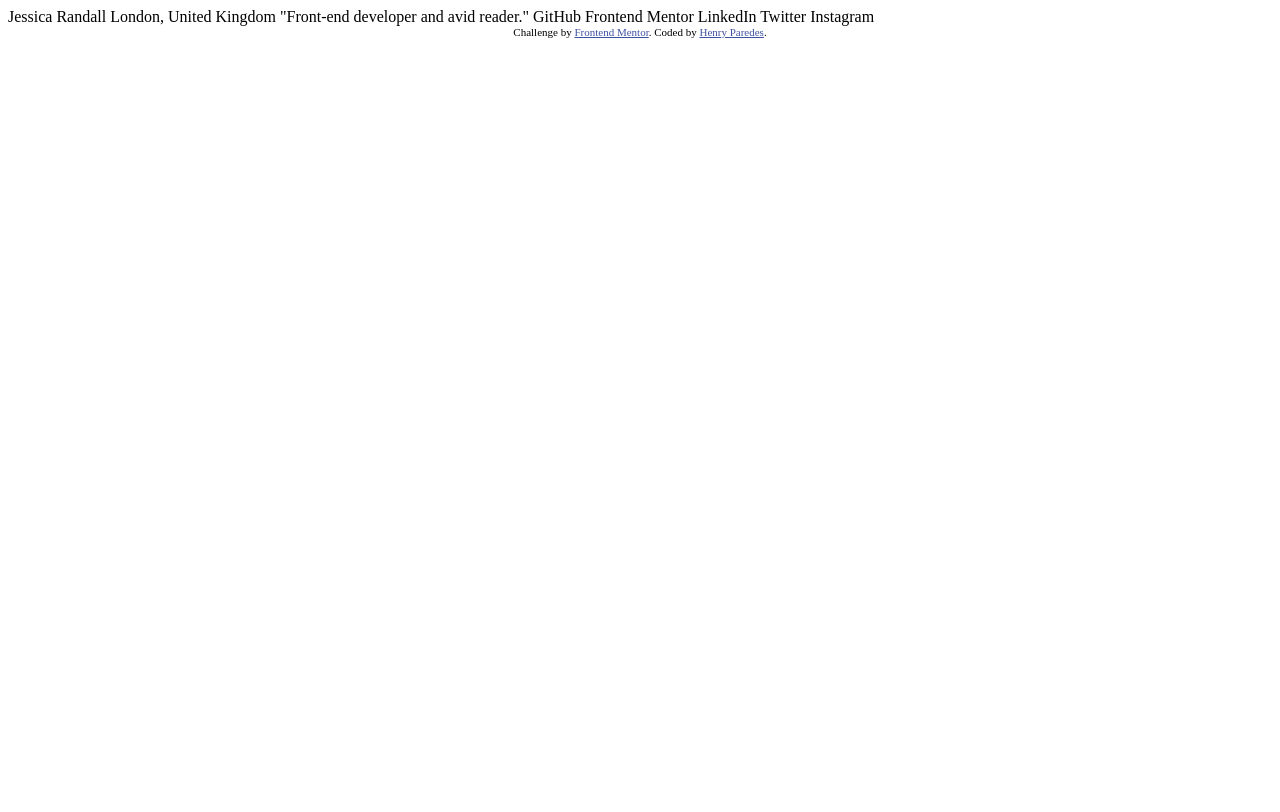
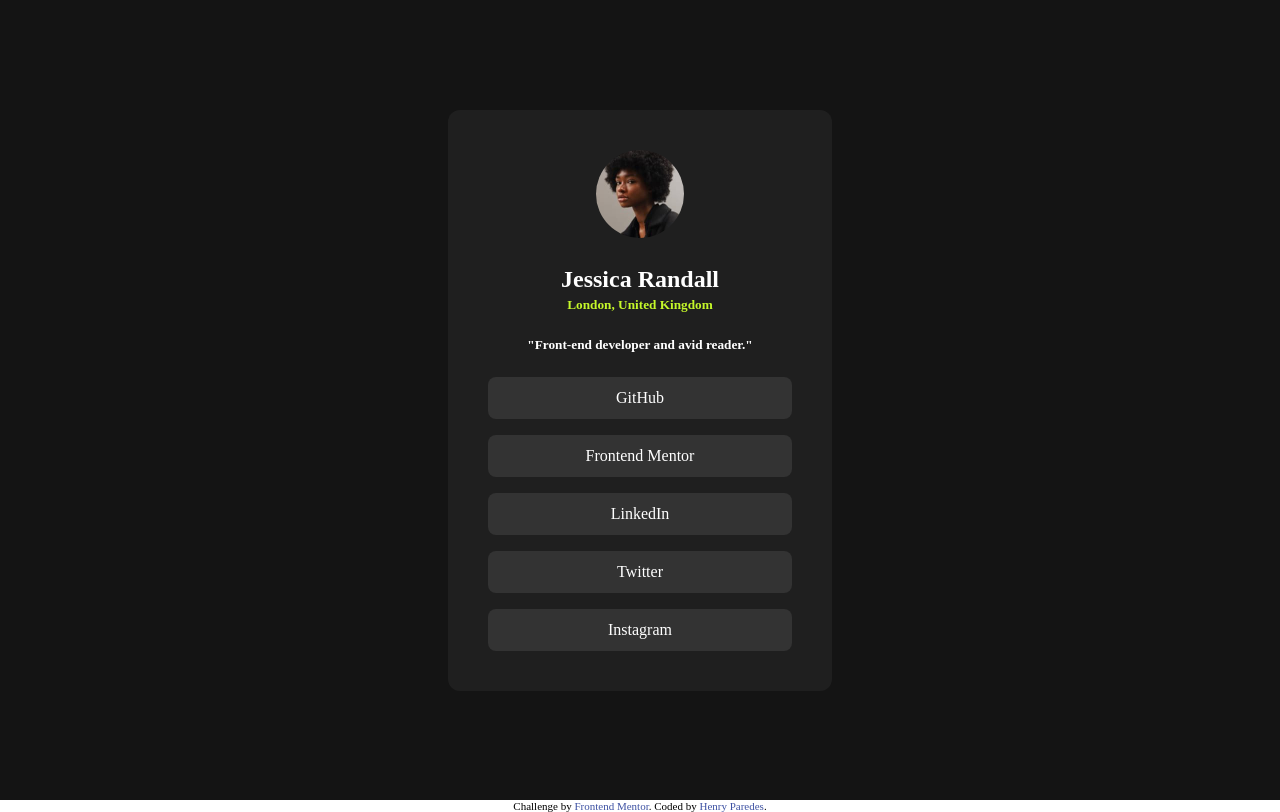
Before and after one commit to henryapm/social-links-profile, a plain HTML site: page index.html in a window 1280 px wide. Drawn offline with Linux system fonts and the light colour scheme.

Commit message:
mostly donw

```diff
--- a/index.html
+++ b/index.html
@@ -5,26 +5,27 @@
   <meta name="viewport" content="width=device-width, initial-scale=1.0"> <!-- displays site properly based on user's device -->
 
   <link rel="icon" type="image/png" sizes="32x32" href="./assets/images/favicon-32x32.png">
-
+  <link rel="stylesheet" href="style.css">
   <title>Frontend Mentor | Social links profile</title>
 
-  <!-- Feel free to remove these styles or customise in your own stylesheet 👍 -->
-  <style>
-    .attribution { font-size: 11px; text-align: center; }
-    .attribution a { color: hsl(228, 45%, 44%); }
-  </style>
 </head>
 <body>
 
-  Jessica Randall
-  London, United Kingdom
-  "Front-end developer and avid reader."
-
-  GitHub
-  Frontend Mentor
-  LinkedIn
-  Twitter
-  Instagram
+  <main>
+    <section>
+      <img src="./assets/images/avatar-jessica.jpeg" alt="">
+      <h1 class="name">Jessica Randall</h1>
+      <h5 class="location">London, United Kingdom</h5>
+      <h5 class="ocupation">"Front-end developer and avid reader."</h5>
+      <ul>
+        <a href=""><li>GitHub</li></a>
+        <a href=""><li>Frontend Mentor</li></a>
+        <a href=""><li>LinkedIn</li></a>
+        <a href=""><li>Twitter</li></a>
+        <a href=""><li>Instagram</li></a>
+      </ul>
+    </section>
+  </main>
 
   <footer>
     <div class="attribution">
--- /dev/null
+++ b/style.css
@@ -0,0 +1,80 @@
+:root{
+  --offblack: hsl(0, 0%, 8%);
+  --darkgray: hsl(0, 0%, 12%);
+  --gray: hsl(0, 0%, 20%);
+  --primary: hsl(75, 94%, 57%);
+}
+body{
+  margin: 0px;
+  padding: 0px;
+}
+
+main{
+  height: 100vh;
+  background-color: var(--offblack);
+  display: flex;
+  align-items: center;
+  justify-content: center;
+}
+
+section{
+  text-align: center;
+  background-color: var(--darkgray);
+  width: 304px;
+  padding: 40px;
+  color: white;
+  border-radius: 12px;
+}
+
+img{
+  border-radius: 50%;
+  max-width: 88px;
+  max-height: 88px;
+}
+
+ul{
+  padding: 0px;
+  display: flex;
+  flex-direction: column;
+  gap: 16px;
+  margin: 0px;
+}
+
+li{
+  background-color: var(--gray);
+  padding: 12px;
+  list-style: none;
+  border-radius: 8px;
+}
+
+li:hover{
+  background-color: var(--primary);
+  color: var(--gray);
+}
+
+.name{
+  margin-top: 24px;
+  margin-bottom: 4px;
+}
+
+.location{
+  margin-top: 0px;
+  margin-bottom: 24px;
+}
+
+.ocupation{
+  margin-top: 0px;
+  margin-bottom: 24px;
+}
+
+a, a:active, a:visited{
+  color: white;
+  text-decoration: none;
+}
+
+.location {
+  color: var(--primary);
+}
+
+.attribution { font-size: 11px; text-align: center; }
+.attribution a { color: hsl(228, 45%, 44%); }
```
